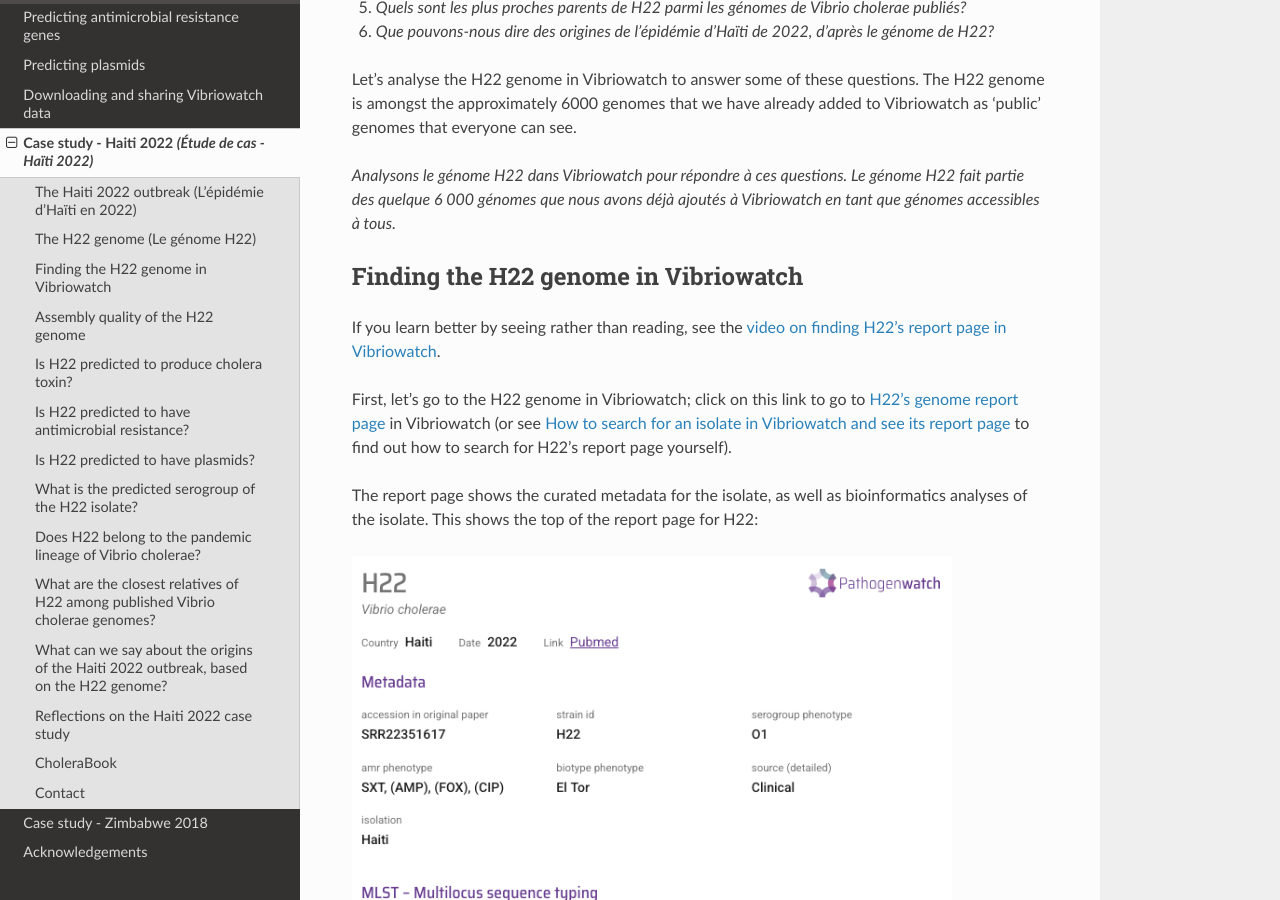
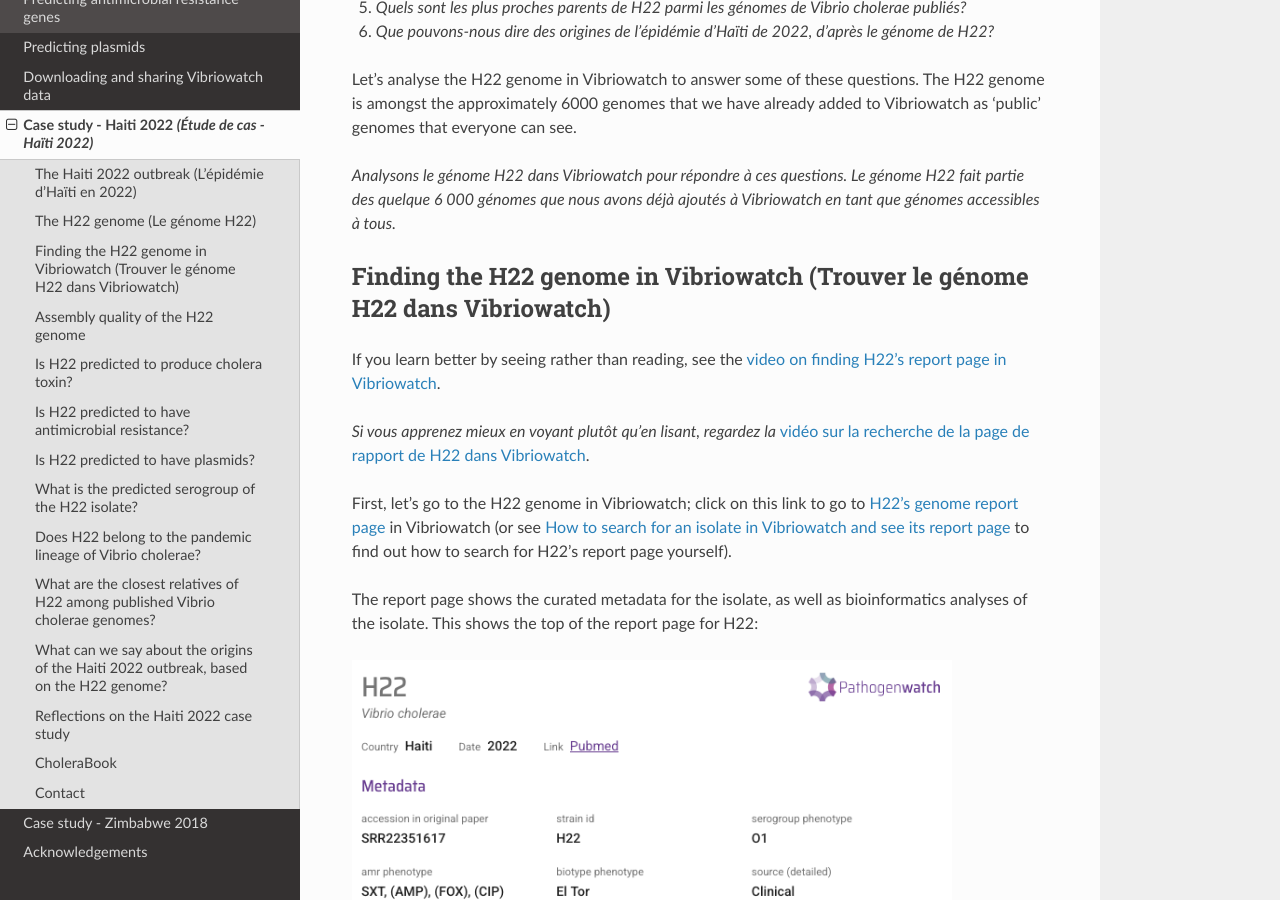
Before and after one commit to avrilcoghlan/vibriowatch, a Sphinx documentation site: the page built from docs/source/haiti.rst, in a window 1280 px wide and 900 px high, scrolled down 3286 px. Built offline with Sphinx 7.4.7 and the Read the Docs theme 3.1.0, drawn with Linux system fonts in a browser that asks for light colours; some of the changed text lies outside the part shown.

Commit message:
Update haiti.rst

```diff
--- a/docs/source/haiti.rst
+++ b/docs/source/haiti.rst
@@ -20,7 +20,7 @@
 
 * `The Haiti 2022 outbreak (L'épidémie d'Haïti en 2022)`_.
 * `The H22 genome (Le génome H22)`_.
-* `Finding the H22 genome in Vibriowatch`_.
+* `Finding the H22 genome in Vibriowatch (Trouver le génome H22 dans Vibriowatch)`_.
 * `Assembly quality of the H22 genome`_.
 * `Is H22 predicted to produce cholera toxin?`_
 * `Is H22 predicted to have antimicrobial resistance?`_
@@ -100,12 +100,16 @@
 
 *Analysons le génome H22 dans Vibriowatch pour répondre à ces questions. Le génome H22 fait partie des quelque 6 000 génomes que nous avons déjà ajoutés à Vibriowatch en tant que génomes accessibles à tous.*
 
-Finding the H22 genome in Vibriowatch
--------------------------------------
+Finding the H22 genome in Vibriowatch (Trouver le génome H22 dans Vibriowatch)
+------------------------------------------------------------------------------
 
 If you learn better by seeing rather than reading, see the `video on finding H22's report page in Vibriowatch`_.
 
+*Si vous apprenez mieux en voyant plutôt qu'en lisant, regardez la* `vidéo sur la recherche de la page de rapport de H22 dans Vibriowatch`_.
+
 .. _video on finding H22's report page in Vibriowatch: https://youtu.be/7k79hfyTW4Q
+
+.. _vidéo sur la recherche de la page de rapport de H22 dans Vibriowatch: https://youtu.be/7k79hfyTW4Q
 
 First, let's go to the H22 genome in Vibriowatch; click on this link to go to `H22's genome report page`_ in Vibriowatch (or see
 `How to search for an isolate in Vibriowatch and see its report page`_ to find out how to search for H22's report page yourself).
```
